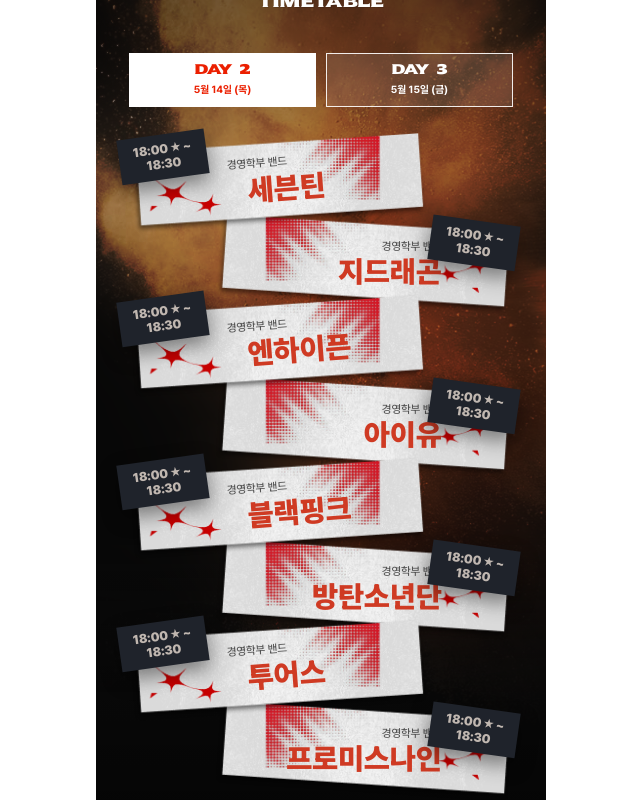
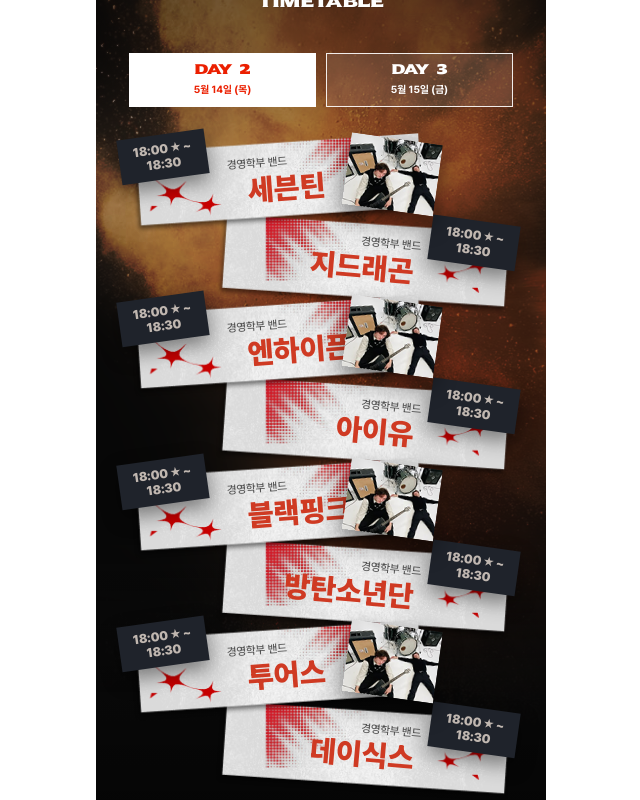
Before and after one commit to LikeLion-SKU/festival-fe, a React (Vite) app: page / in a window 1280 px wide. Shown: the part 1340-2140 px from the top of the page, without its empty margins (319-959 px from the left). Built offline with nearby package versions, Linux system fonts and the light colour scheme.

Commit message:
🎨 Design: 타임임테이블 배너 + 이미지 레이아웃 추가

```diff
--- a/src/components/main/Banner.jsx
+++ b/src/components/main/Banner.jsx
@@ -16,6 +16,12 @@
   tiltTimeBadgeLeft = false,
   timeBadgeOffsetClass = '',
   enableVariant2BaseShift = true,
+  adjustDay2Variant2Text = false,
+  useVariant1TextLayoutForVariant2 = false,
+  showRightImageSlot = false,
+  rightImageSlotSrc = '',
+  rightImageSlotOffsetClass = '',
+  rightImageSlotRotateDeg = 8,
 }) {
   const bannerImage = BANNER_BACKGROUNDS[variant] ?? WhiteBanner1;
   const timeSegments = time.split('★');
@@ -37,22 +43,30 @@
           <p
             className={`text-[0.7rem] font-medium leading-none tracking-[-0.01em] text-[#545454]
           ${
-            variant === 1
+            variant === 1 || (variant === 2 && useVariant1TextLayoutForVariant2)
               ? reverse
                 ? 'mr-[1.7rem] origin-right rotate-[4.3deg]'
                 : 'ml-[1.7rem] origin-left -rotate-[4.3deg]'
-              : ''
+              : variant === 2 && adjustDay2Variant2Text
+                ? reverse
+                  ? 'mr-[1.3rem] origin-right rotate-[5deg]'
+                  : 'ml-[1.3rem] origin-left -rotate-[3deg]'
+                : ''
           }`}
           >
             {team}
           </p>
           <p
             className={`mt-[0.3rem] text-[1.85rem] font-black leading-none tracking-[0.02rem] text-[#cf3a23] ${
-              variant === 1
+              variant === 1 || (variant === 2 && useVariant1TextLayoutForVariant2)
                 ? reverse
                   ? 'mr-[3rem] origin-right rotate-[4.3deg]'
                   : 'ml-[3rem] origin-left -rotate-[4.3deg]'
-                : ''
+                : variant === 2 && adjustDay2Variant2Text
+                  ? reverse
+                    ? 'mr-[1.75rem] origin-right rotate-[5deg]'
+                    : 'ml-[2.35rem] origin-left -rotate-[3deg]'
+                  : ''
             }`}
           >
             {artist}
@@ -90,6 +104,24 @@
           ))}
         </p>
       </div>
+
+      {showRightImageSlot && (
+        <div
+          className={`absolute top-1/2 z-20 h-[4.5rem] w-[5.75rem] overflow-hidden shadow-[0_10px_22px_rgba(0,0,0,0.45)] ${
+            reverse ? 'left-[-2.1rem]' : 'right-[-1.1rem]'
+          } ${rightImageSlotOffsetClass}`}
+          style={{ transform: `translateY(-55%) rotate(${rightImageSlotRotateDeg}deg)` }}
+        >
+          {rightImageSlotSrc && (
+            <img
+              src={rightImageSlotSrc}
+              alt=""
+              aria-hidden="true"
+              className="h-full w-full object-cover"
+            />
+          )}
+        </div>
+      )}
     </div>
   );
 }
--- a/src/components/main/Timetable.jsx
+++ b/src/components/main/Timetable.jsx
@@ -3,6 +3,7 @@
 import HorseIcon from '@/assets/icons/horse.svg';
 import FireBg from '@/assets/images/fire1.svg';
 import FireBg2 from '@/assets/images/fire2.svg';
+import Singer1 from '@/assets/images/singer1.png';
 import Banner from '@/components/main/Banner';
 
 const DAY_BANNERS = {
@@ -14,7 +15,7 @@
     { id: 5, artist: '블랙핑크', time: '18:00 ★ ~ 18:30', variant: 1 },
     { id: 6, artist: '방탄소년단', time: '18:00 ★ ~ 18:30', variant: 2 },
     { id: 7, artist: '투어스', time: '18:00 ★ ~ 18:30', variant: 1 },
-    { id: 8, artist: '프로미스나인', time: '18:00 ★ ~ 18:30', variant: 2 },
+    { id: 8, artist: '데이식스', time: '18:00 ★ ~ 18:30', variant: 2 },
   ],
   day3: [
     { id: 1, artist: '윤희준', time: '18:00 ★ ~ 18:30', variant: 1 },
@@ -39,7 +40,7 @@
   return (
     <section
       id="timetable"
-      className="min-h-[70rem] bg-[#141414] px-[1.5rem] pt-[7.5rem]"
+      className="min-h-[70rem] overflow-x-hidden bg-[#141414] px-[1.5rem] pt-[7.5rem]"
       style={{
         backgroundImage: `linear-gradient(180deg, rgba(0,0,0,0.8) 0%, rgba(0,0,0,0) 32%), linear-gradient(0deg, rgba(0,0,0,0.78) 0%, rgba(0,0,0,0) 35%), url(${FireBg}), url(${FireBg2}), linear-gradient(180deg, rgba(20,20,20,0.6) 0%, rgba(20,20,20,1) 100%)`,
         backgroundRepeat: 'no-repeat, no-repeat, no-repeat, no-repeat, no-repeat',
@@ -84,11 +85,17 @@
       <div className="mx-auto mt-[1.5rem] flex w-full max-w-[24rem] flex-col gap-[0.05rem]">
         {(DAY_BANNERS[selectedDay] ?? []).map((banner, index) => {
           const isDay3 = selectedDay === 'day3';
+          const isDay2Variant2 = selectedDay === 'day2' && banner.variant === 2;
+          const isDay2Variant1 = selectedDay === 'day2' && banner.variant === 1;
+          const isDay3Variant2 = selectedDay === 'day3' && banner.variant === 2;
           const isRightAligned = isDay3 ? index % 2 === 0 : index % 2 === 1;
           const timeBadgeOffsetClass = isDay3
             ? banner.variant === 2
               ? '!-translate-x-[0.9rem]'
               : '!translate-x-[0.9rem]'
+            : '';
+          const rightImageSlotOffsetClass = isDay2Variant1
+            ? '!top-[45%] !translate-x-[-0.35rem]'
             : '';
 
           return (
@@ -107,6 +114,11 @@
                 tiltTimeBadgeLeft={isDay3 && banner.variant === 2}
                 timeBadgeOffsetClass={timeBadgeOffsetClass}
                 enableVariant2BaseShift={!isDay3}
+                adjustDay2Variant2Text={isDay2Variant2}
+                useVariant1TextLayoutForVariant2={isDay3Variant2}
+                showRightImageSlot={isDay2Variant1}
+                rightImageSlotSrc={isDay2Variant1 ? Singer1 : ''}
+                rightImageSlotOffsetClass={rightImageSlotOffsetClass}
               />
             </div>
           );
```
Also changed, not shown: src/assets/images/singer1.png (added).
